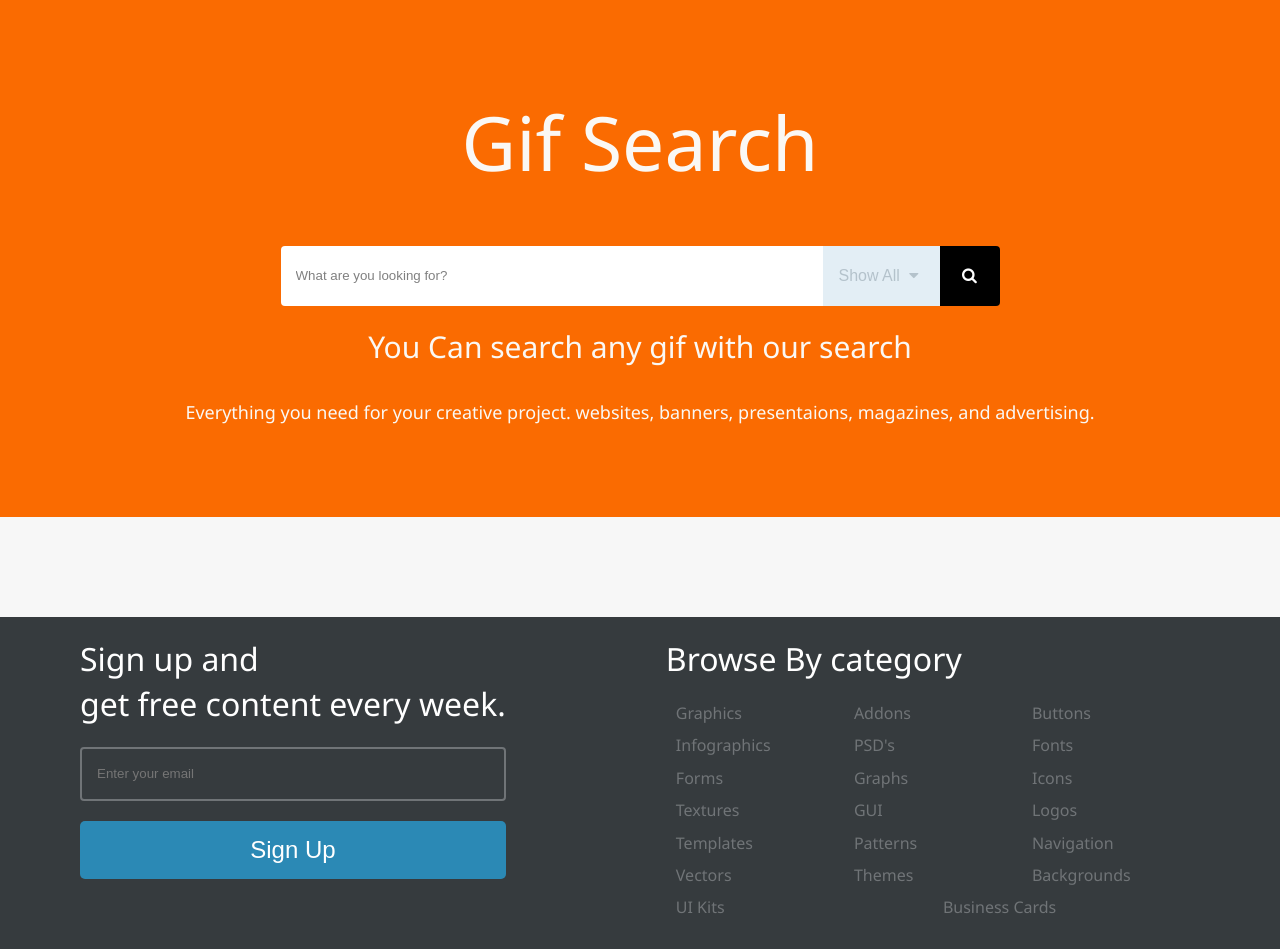
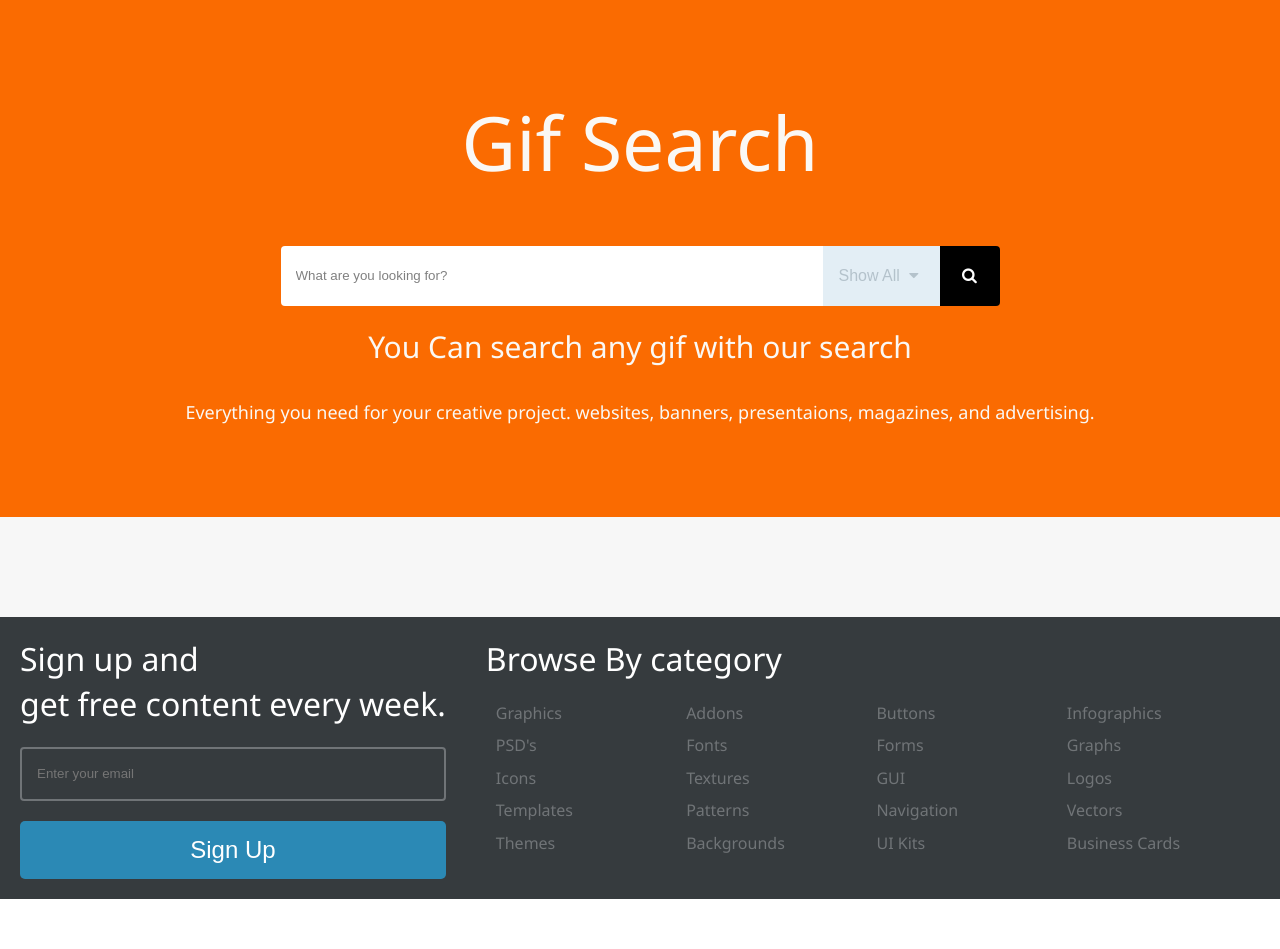
Before and after one commit to yogeshphatangare/gif-search-engine, an Angular app: page / in a window 1280 px wide. After the commit the page ends 899 px from the top, so only its background shows below. Built offline with nearby package versions, Linux system fonts and the light colour scheme.

Commit message:
- updated list ui

```diff
--- a/src/app/footer/footer.component.scss
+++ b/src/app/footer/footer.component.scss
@@ -15,19 +15,23 @@
     color: #fff;
     background-color: #363B3E;
     flex-wrap: wrap; // wrap category links
+    justify-content: center;
 
     .links {
         flex: 1;
+        min-width: 40%;
 
         a {
             text-decoration: none;
-            flex: 1 22%;
+            width: 22%;
             color: #707477;
             font-size: 1rem;
             font-weight: normal;
             padding: 0 10px;
             margin-bottom: 10px;
+            min-width: 75px;
         }
+
 
         .category {
             display: flex;
@@ -70,7 +74,7 @@
 }
 
 .container>div {
-    margin: 20px 80px;
+    margin: 20px;
 }
 
 
--- a/src/app/search-result/search-result.component.html
+++ b/src/app/search-result/search-result.component.html
@@ -1,10 +1,11 @@
 <div class="result">
-    <div style="text-align: center; color: #000;">{{loading ? 'loading...':'' }}</div>
+    <!-- loader can be improved -->
+    <div class="text-black loader">{{loading ? 'loading...':'' }}</div>
     <div class="row">
         <ng-container *ngIf="data$ | async as result;">
             <ng-container *ngFor="let ele of result">
-                <div style="display: flex;">
-                    <img [title]="ele.title" height="auto" width="100%" [src]="ele.images.fixed_width.url">
+                <div class="d-flex">
+                    <img [title]="ele.title" [alt]="ele.title" height="auto" width="100%" [src]="ele.images.fixed_width.url">
                 </div>
             </ng-container>
             <div *ngIf="!result.length">
--- a/src/app/search-result/search-result.component.scss
+++ b/src/app/search-result/search-result.component.scss
@@ -1,16 +1,27 @@
-.result{
+.result {
   padding: 50px 2rem;
   background-color: #F7F7F7;
+  .loader{
+    text-align: center;
+  }
+
   .row {
     display: grid;
-      grid-template-columns: auto auto auto ;
+    grid-template-columns: auto auto auto;
     grid-gap: 10px;
-      img{
+
+    img {
       max-height: 200px;
       object-fit: contain;
     }
   }
-    label{
+
+  label {
     color: black;
   }
+
+  .d-flex {
+    display: flex;
+    background-color: #edf2f7;
   }
+}
--- a/src/styles.scss
+++ b/src/styles.scss
@@ -34,3 +34,7 @@ h4 {
 button{
     cursor: pointer;
 }
+
+.text-black{
+color: #000;
+}
```
Lines whose indentation alone changed are shown as unchanged.
